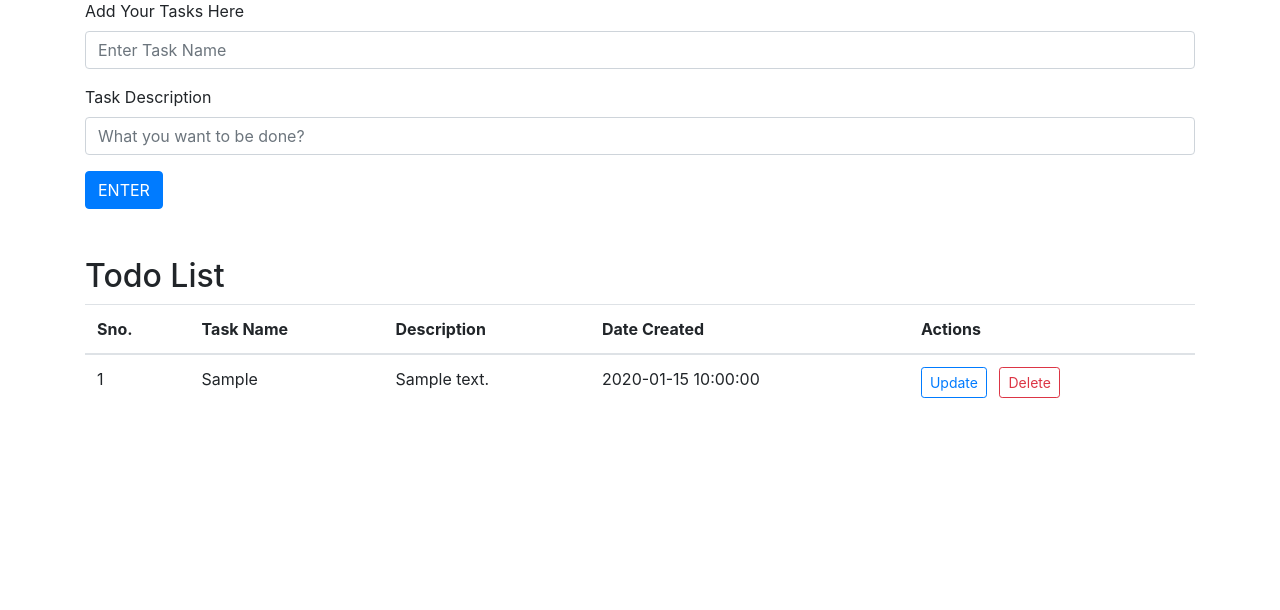
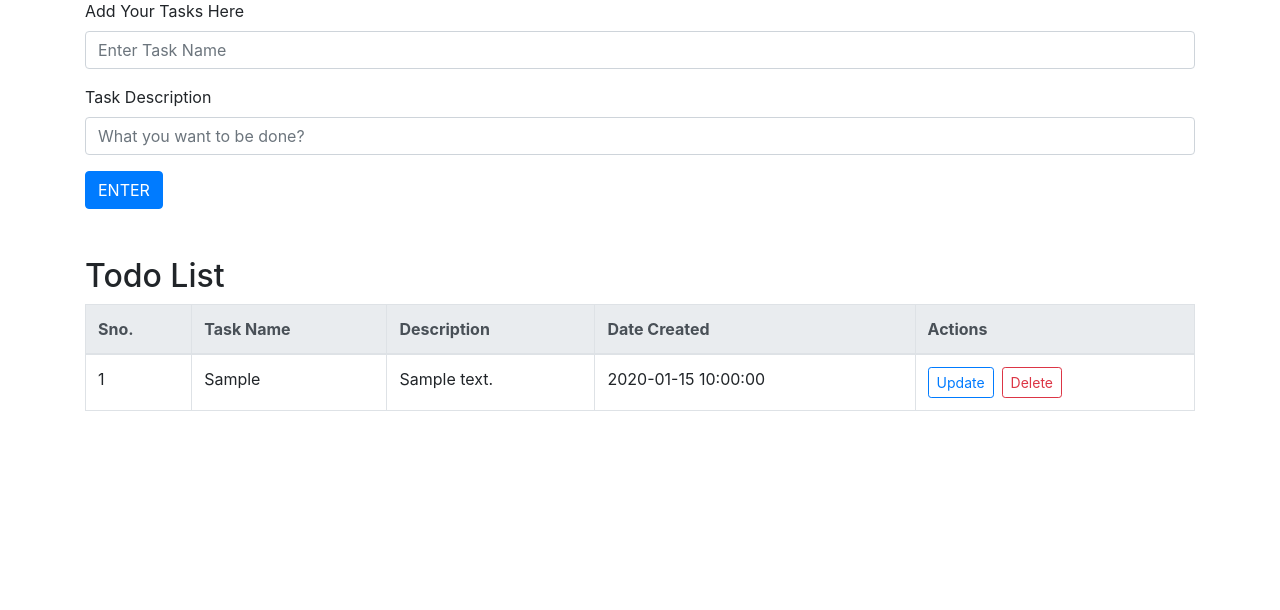
Before and after one commit to Disguised-toast0/flask-todo-app, a Flask app: page / in a window 1280 px wide. Shown: the part 177-787 px from the top of the page. Run offline with Flask 3, Linux system fonts and the light colour scheme; tables that the repository leaves empty hold one stand-in row (values such as "Sample post"); some libraries are stand-ins or nearby versions.

Commit message:
responsive

```diff
--- a/templates/table.html
+++ b/templates/table.html
@@ -3,8 +3,9 @@
     Nothing to do? Add your Todo to See them Here!
 </div>
 {% else %}
-<table class="table">
-<thead>
+<div class="table-responsive">
+  <table class="table table-bordered">
+    <thead class="thead-light">
       <tr>
         <th scope="col">Sno.</th>
         <th scope="col">Task Name</th>
@@ -20,10 +21,15 @@
         <td>{{todo.task}}</td>
         <td>{{todo.desc}}</td>
         <td>{{todo.date_created}}</td>
-      <td><a href="{{ url_for('update', id = todo.id) }}" class="btn btn-outline-primary btn-sm mr-2">Update</a>
-        <a href="#" class="btn btn-outline-danger btn-sm delete-btn" data-id="{{todo.id}}">Delete</a></td>
+        <td>
+          <div class="d-flex flex-column flex-sm-row">
+            <a href="{{ url_for('update', id = todo.id) }}" class="btn btn-outline-primary btn-sm mb-1 mb-sm-0 mr-sm-2">Update</a>
+            <a href="#" class="btn btn-outline-danger btn-sm delete-btn" data-id="{{todo.id}}">Delete</a>
+          </div>
+        </td>
       </tr>
       {% endfor %}
     </tbody>
   </table>
+</div>
 {% endif %}
```
Lines whose indentation alone changed are shown as unchanged.
